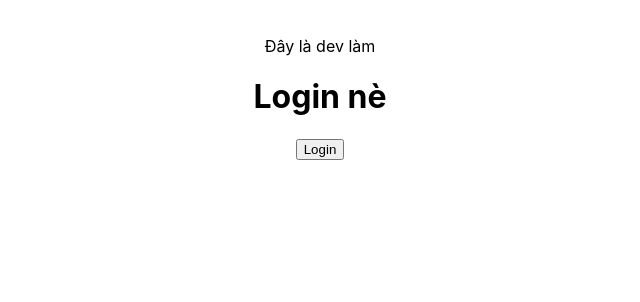
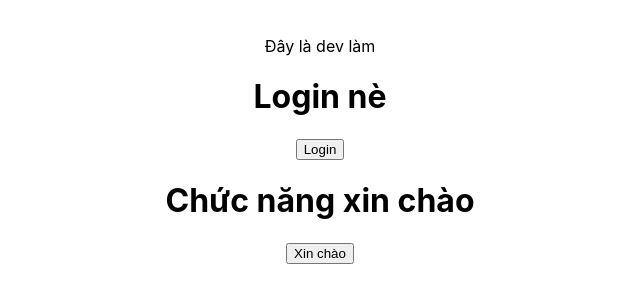
Before and after one commit to GreenDyy/demo-gitflow, a React (Create React App) app: page / in a window 1280 px wide. Shown: the top 302 px of the page, without its empty margins (320-960 px from the left). Built offline with nearby package versions, Linux system fonts and the light colour scheme.

Commit message:
add hello

```diff
--- /dev/null
+++ b/src/pages/Hello/Hello.tsx
@@ -0,0 +1,12 @@
+import React from 'react'
+
+function Hello() {
+  return (
+    <div>
+        <h1>Chức năng xin chào</h1>
+        <button onClick={()=>alert('Xin chào mn')}>Xin chào</button>
+    </div>
+  )
+}
+
+export default Hello
--- a/src/pages/Home/Home.tsx
+++ b/src/pages/Home/Home.tsx
@@ -1,12 +1,14 @@
 import React from 'react'
 import './Home.scss'
 import Login from '../../components/Login'
+import Hello from '../Hello/Hello'
 
 function Home() {
   return (
     <div className='home'>
         <p>Đây là dev làm</p>
         <Login/>
+        <Hello/>
     </div>
   )
 }
```
